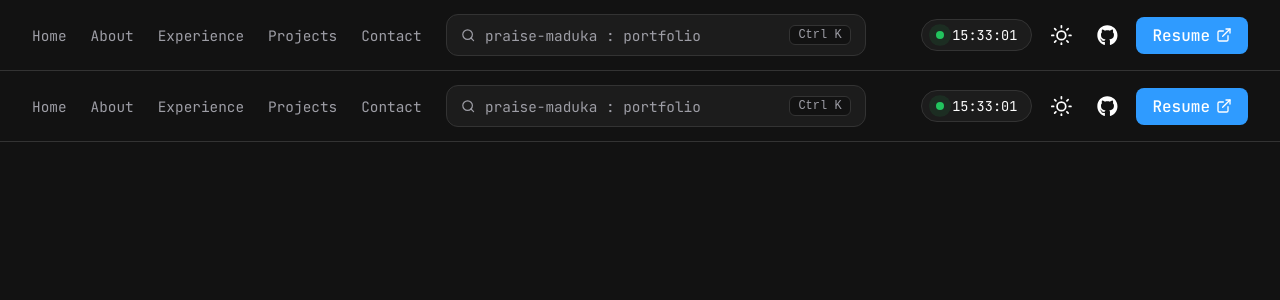
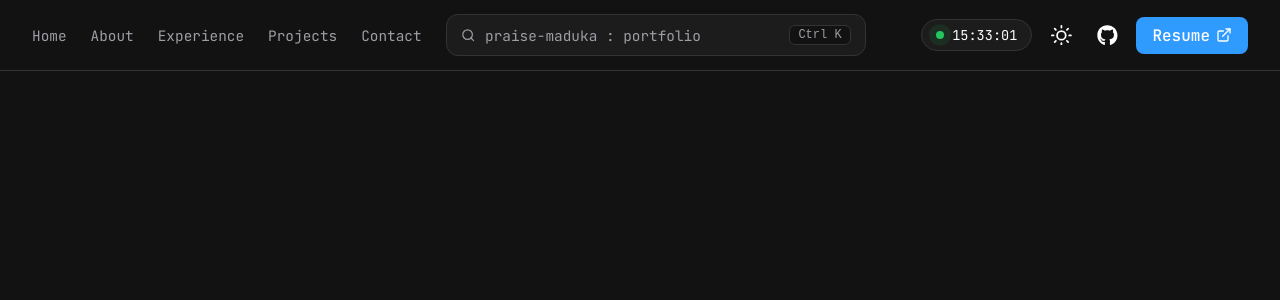
Before and after one commit to the-blockman/portfolio, a React (Vite) app: page / in a window 1280 px wide. Shown: the top 300 px of the page. Built offline with nearby package versions, Linux system fonts and the light colour scheme.

Commit message:
Refactor Header component by removing unused elements and simplifying structure

```diff
--- a/src/components/Header.jsx
+++ b/src/components/Header.jsx
@@ -95,60 +95,6 @@ export default function Header() {
           </a>
         </div>
       </header>
-      <header className="header">
-        <div className="header__left">
-          <nav className="nav">
-            {sections.map((s) => (
-              <a key={s.href} href={s.href}>
-                {s.label}
-              </a>
-            ))}
-          </nav>
-        </div>
-
-        <button
-          className="search"
-          type="button"
-          onClick={() => setSearchOpen(true)}
-        >
-          <FiSearch />
-          <span>{SITE_NAME} : portfolio</span>
-          <kbd>Ctrl K</kbd>
-        </button>
-
-        <div className="header__right">
-          <div className="clock">
-            <span className="clock__dot" />
-            {time}
-          </div>
-
-          <button
-            className="icon-btn"
-            onClick={toggleTheme}
-            aria-label="Toggle theme"
-          >
-            {theme === "dark" ? <FiSun /> : <FiMoon />}
-          </button>
-
-          <a
-            href="https://github.com/YOUR-USERNAME"
-            target="_blank"
-            rel="noreferrer"
-            className="icon-btn"
-          >
-            <FaGithub />
-          </a>
-
-          <a
-            href="/resume.pdf"
-            target="_blank"
-            rel="noreferrer"
-            className="resume-btn"
-          >
-            Resume <FiExternalLink />
-          </a>
-        </div>
-      </header>
       <SearchPalette open={searchOpen} onClose={() => setSearchOpen(false)} />
     </>
   );
```
